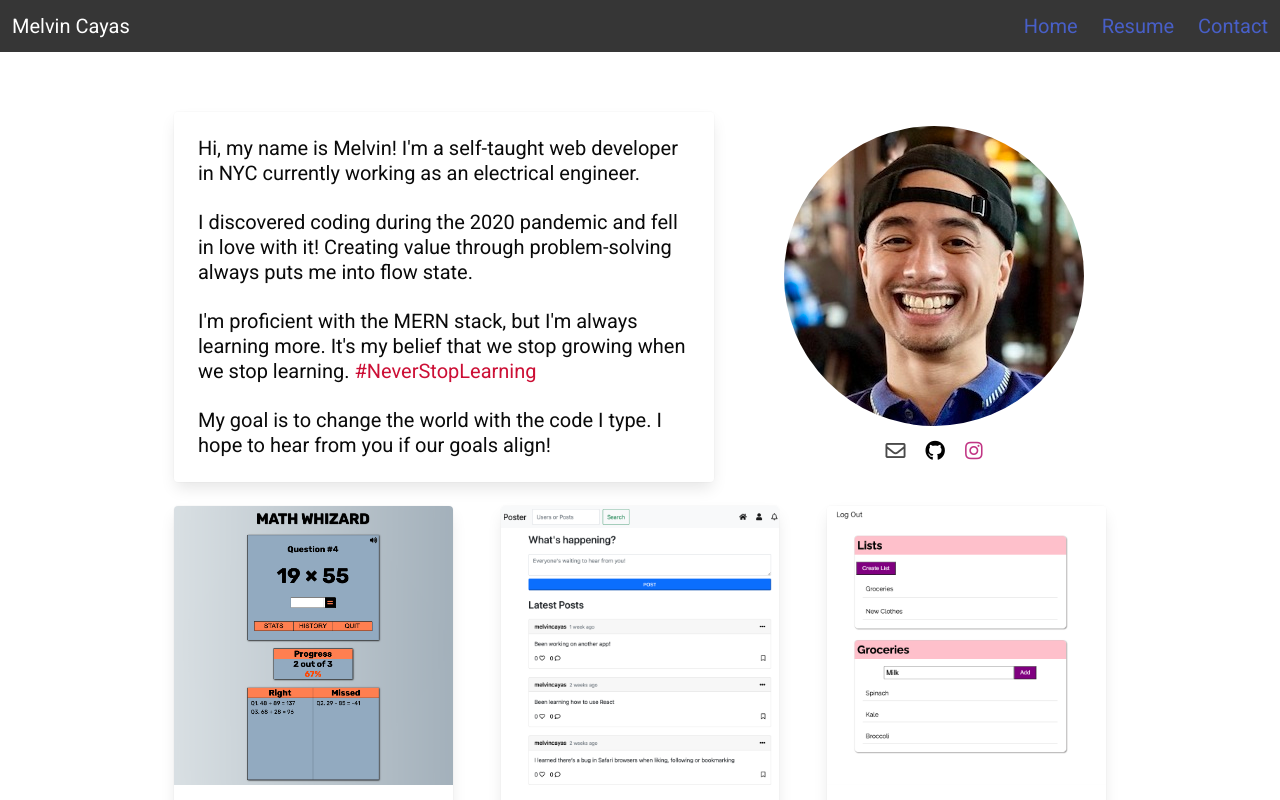
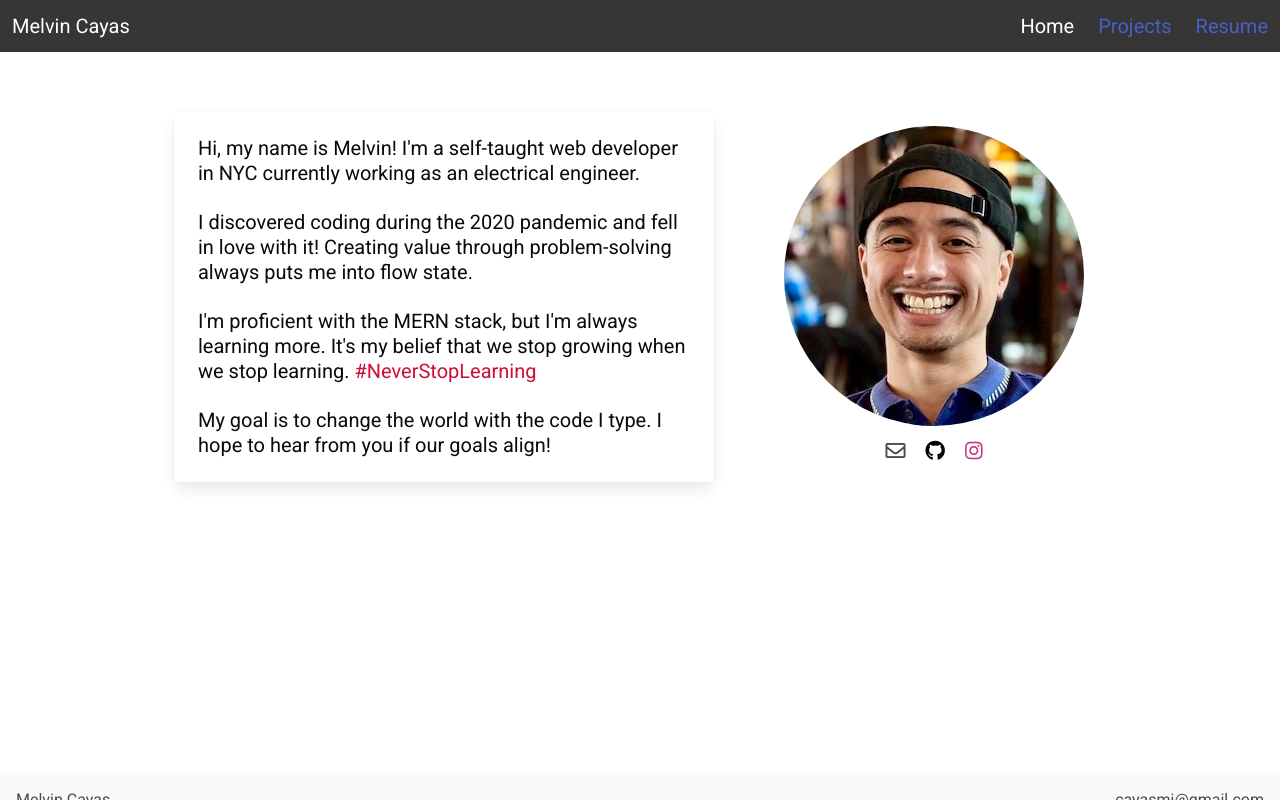
Before and after one commit to melvincayas/personal-website, a React (Create React App) app: page / in a window 1280 px wide. Shown: the top 800 px of the page. Built offline with nearby package versions, Linux system fonts and the light colour scheme.

Commit message:
Added NavLink and fixed footer

```diff
--- a/src/App.css
+++ b/src/App.css
@@ -1,5 +1,5 @@
 .App {
 	display: flex;
 	flex-direction: column;
-	min-height: 100vh;
+	min-height: 90vh;
 }
--- a/src/App.js
+++ b/src/App.js
@@ -1,3 +1,4 @@
+import { Switch, Route, Redirect } from "react-router-dom";
 import Layout from "./components/UI/Layout";
 import Headline from "./components/Home/Headline/Headline";
 import Projects from "./components/Projects/Projects";
@@ -6,8 +7,17 @@ import "./App.css";
 function App() {
 	return (
 		<Layout>
-			<Headline />
-			<Projects />
+			<Switch>
+				<Route path="/" exact>
+					<Headline />
+				</Route>
+				<Route path="/projects">
+					<Projects />
+				</Route>
+				<Route path="*">
+					<Redirect to="/" />
+				</Route>
+			</Switch>
 		</Layout>
 	);
 }
--- a/src/components/Navbar.js
+++ b/src/components/Navbar.js
@@ -1,15 +1,18 @@
+import { NavLink } from "react-router-dom";
+import classes from "./Navbar.module.css";
+
 const Navbar = () => {
 	return (
 		<nav
-			class="navbar is-dark is-fixed-top"
+			className="navbar is-dark is-fixed-top"
 			role="navigation"
 			aria-label="main navigation"
 		>
-			<div class="navbar-brand has-text-white is-size-5">
-				<span class="navbar-item">Melvin Cayas</span>
+			<div className="navbar-brand has-text-white is-size-5">
+				<span className="navbar-item">Melvin Cayas</span>
 				<a
 					role="button"
-					class="navbar-burger"
+					className="navbar-burger"
 					id="burger"
 					aria-label="menu"
 					aria-expanded="false"
@@ -21,22 +24,35 @@ const Navbar = () => {
 				</a>
 			</div>
 
-			<div class="navbar-menu" id="nav-links">
-				<div class="navbar-end">
-					<div class="navbar-item">
-						<a class="is-size-5" href="#">
+			<div className="navbar-menu" id="nav-links">
+				<div className="navbar-end">
+					<div className="navbar-item">
+						<NavLink
+							exact
+							className="is-size-5"
+							activeClassName={classes.active}
+							to="/"
+						>
 							Home
-						</a>
+						</NavLink>
 					</div>
-					<div class="navbar-item">
-						<a class="is-size-5" href="#">
+					<div className="navbar-item">
+						<NavLink
+							className="is-size-5"
+							activeClassName={classes.active}
+							to="/projects"
+						>
+							Projects
+						</NavLink>
+					</div>
+					<div className="navbar-item">
+						<NavLink
+							className="is-size-5"
+							activeClassName={classes.active}
+							to="/resume"
+						>
 							Resume
-						</a>
-					</div>
-					<div class="navbar-item">
-						<a class="is-size-5" href="#">
-							Contact
-						</a>
+						</NavLink>
 					</div>
 				</div>
 			</div>
--- /dev/null
+++ b/src/components/Navbar.module.css
@@ -0,0 +1,3 @@
+.active {
+	color: white;
+}
--- a/src/components/Projects/styles/Projects.module.css
+++ b/src/components/Projects/styles/Projects.module.css
@@ -5,7 +5,7 @@
 @keyframes projects-appear {
 	from {
 		opacity: 0;
-		transform: translateY(3rem);
+		transform: translateY(-3rem);
 	}
 
 	to {
```
